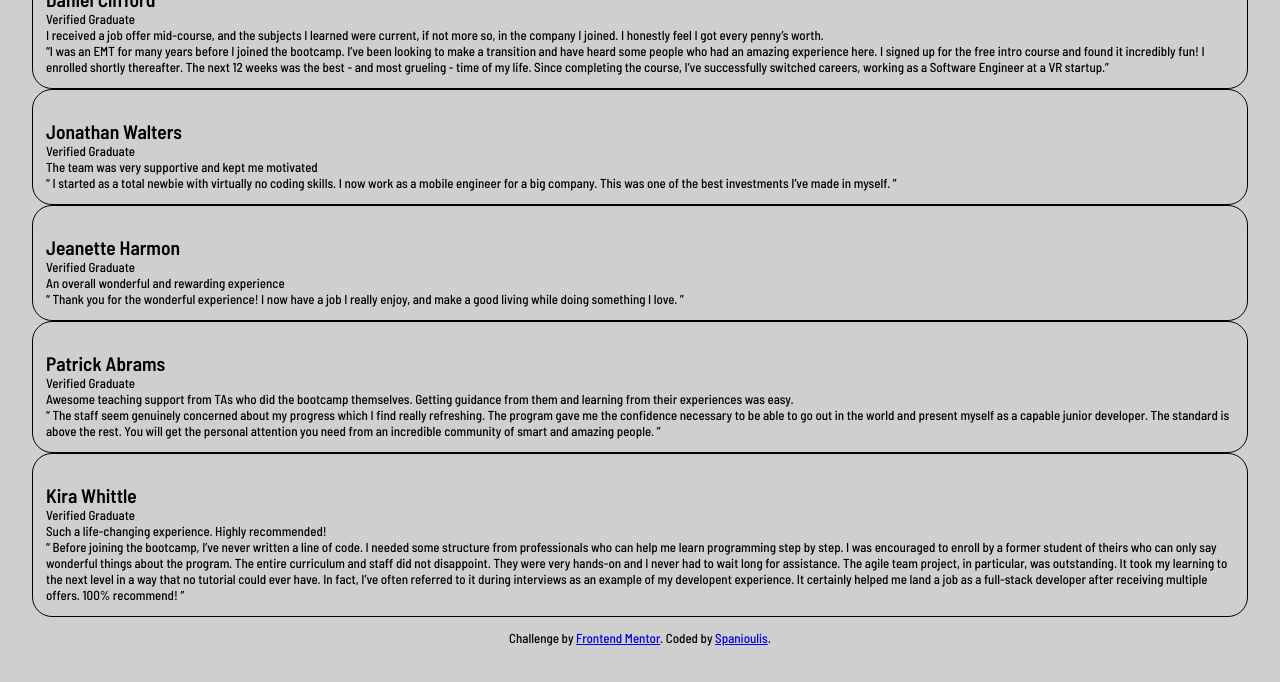
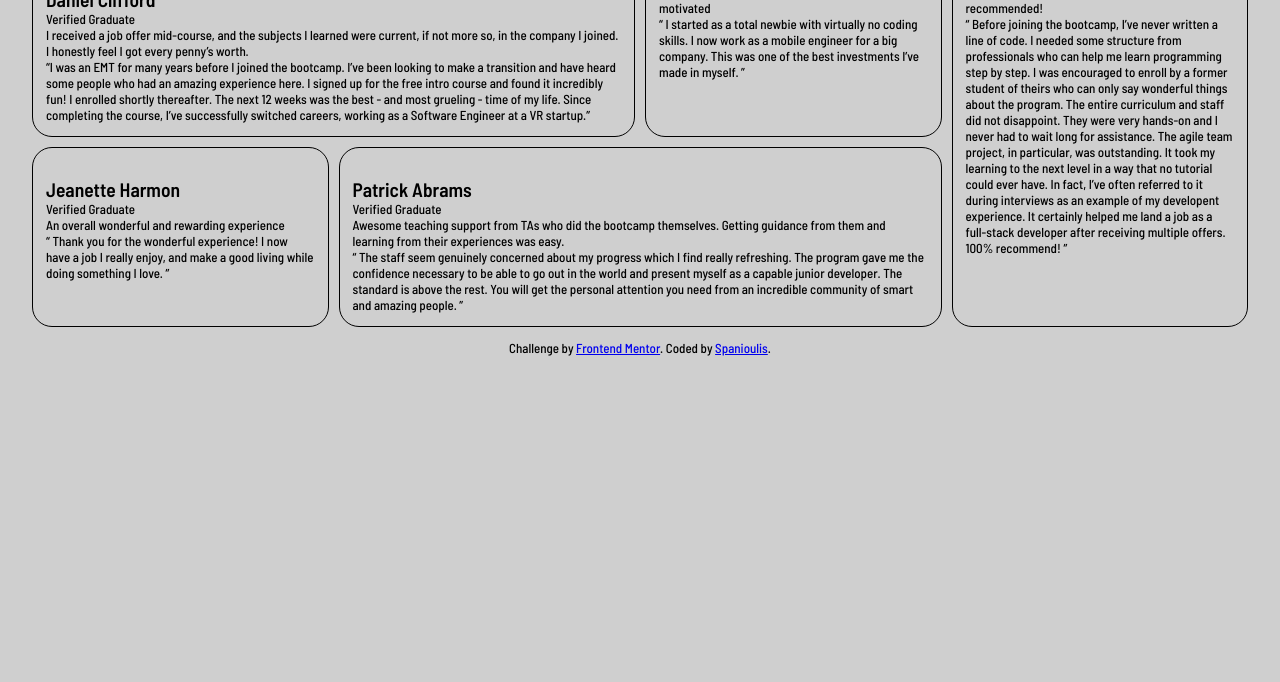
Before and after one commit to Spanioulis/testimonials-grid-section, a plain HTML site: page index.html in a window 1280 px wide. Shown: the part 118-800 px from the top of the page. Drawn offline with Linux system fonts and the light colour scheme.

Commit message:
create and apply grid layout

```diff
--- a/index.html
+++ b/index.html
@@ -68,6 +68,33 @@
         </blockquote>
       </article>
 
+      <!-- Kira Whittle -->
+      <article class="card">
+        <header class="card__header">
+          <figure class="card__figure">
+            <img src="./images/" alt="" title="" class="card__image" />
+            <figcaption class="card__caption">
+              <h2 class="card__title">Kira Whittle</h2>
+              <p class="card__subtitle">Verified Graduate</p>
+            </figcaption>
+          </figure>
+        </header>
+        <div class="card__description">
+          <p>Such a life-changing experience. Highly recommended!</p>
+        </div>
+        <blockquote class="card__quote">
+          <p>“ Before joining the bootcamp, I’ve never written a line of code. I needed some structure from
+            professionals who can help me learn programming step by step. I was encouraged to enroll by a former
+            student of theirs who can only say wonderful things about the program. The entire curriculum and staff
+            did not disappoint. They were very hands-on and I never had to wait long for assistance. The agile team
+            project, in particular, was outstanding. It took my learning to the next level in a way that no tutorial
+            could ever have. In fact, I’ve often referred to it during interviews as an example of my developent
+            experience. It certainly helped me land a job as a full-stack developer after receiving multiple offers.
+            100% recommend! ”
+          </p>
+        </blockquote>
+      </article>
+
       <!-- Jeanette Harmon -->
       <article class="card">
         <header class="card__header">
@@ -112,33 +139,6 @@
           </p>
         </blockquote>
       </article>
-
-      <!-- Kira Whittle -->
-      <article class="card">
-        <header class="card__header">
-          <figure class="card__figure">
-            <img src="./images/" alt="" title="" class="card__image" />
-            <figcaption class="card__caption">
-              <h2 class="card__title">Kira Whittle</h2>
-              <p class="card__subtitle">Verified Graduate</p>
-            </figcaption>
-          </figure>
-        </header>
-        <div class="card__description">
-          <p>Such a life-changing experience. Highly recommended!</p>
-        </div>
-        <blockquote class="card__quote">
-          <p>“ Before joining the bootcamp, I’ve never written a line of code. I needed some structure from
-            professionals who can help me learn programming step by step. I was encouraged to enroll by a former
-            student of theirs who can only say wonderful things about the program. The entire curriculum and staff
-            did not disappoint. They were very hands-on and I never had to wait long for assistance. The agile team
-            project, in particular, was outstanding. It took my learning to the next level in a way that no tutorial
-            could ever have. In fact, I’ve often referred to it during interviews as an example of my developent
-            experience. It certainly helped me land a job as a full-stack developer after receiving multiple offers.
-            100% recommend! ”
-          </p>
-        </blockquote>
-      </article>
     </section>
 
     <footer class="pt-1">
--- a/styles/styles.css
+++ b/styles/styles.css
@@ -43,3 +43,39 @@ footer {
 .card__image {
     border-radius: 50%;
 }
+
+.s-grid {
+    display: grid;
+    grid-gap: 10px;
+    grid-template-columns: repeat(4, 1fr);
+}
+
+/* Card 1 */
+.card:nth-child(1) {
+    grid-column: 1 / 3;
+    grid-row: 1;
+}
+
+/* Card 2 */
+.card:nth-child(2) {
+    grid-column: 3;
+    grid-row: 1;
+}
+
+/* Card 3 */
+.card:nth-child(3) {
+    grid-column: 4;
+    grid-row: 1 / 3;
+}
+
+/* Card 4 */
+.card:nth-child(4) {
+    grid-column: 1;
+    grid-row: 2;
+}
+
+/* Card 5 */
+.card:nth-child(5) {
+    grid-column: 2 / 4;
+    grid-row: 2;
+}
```
